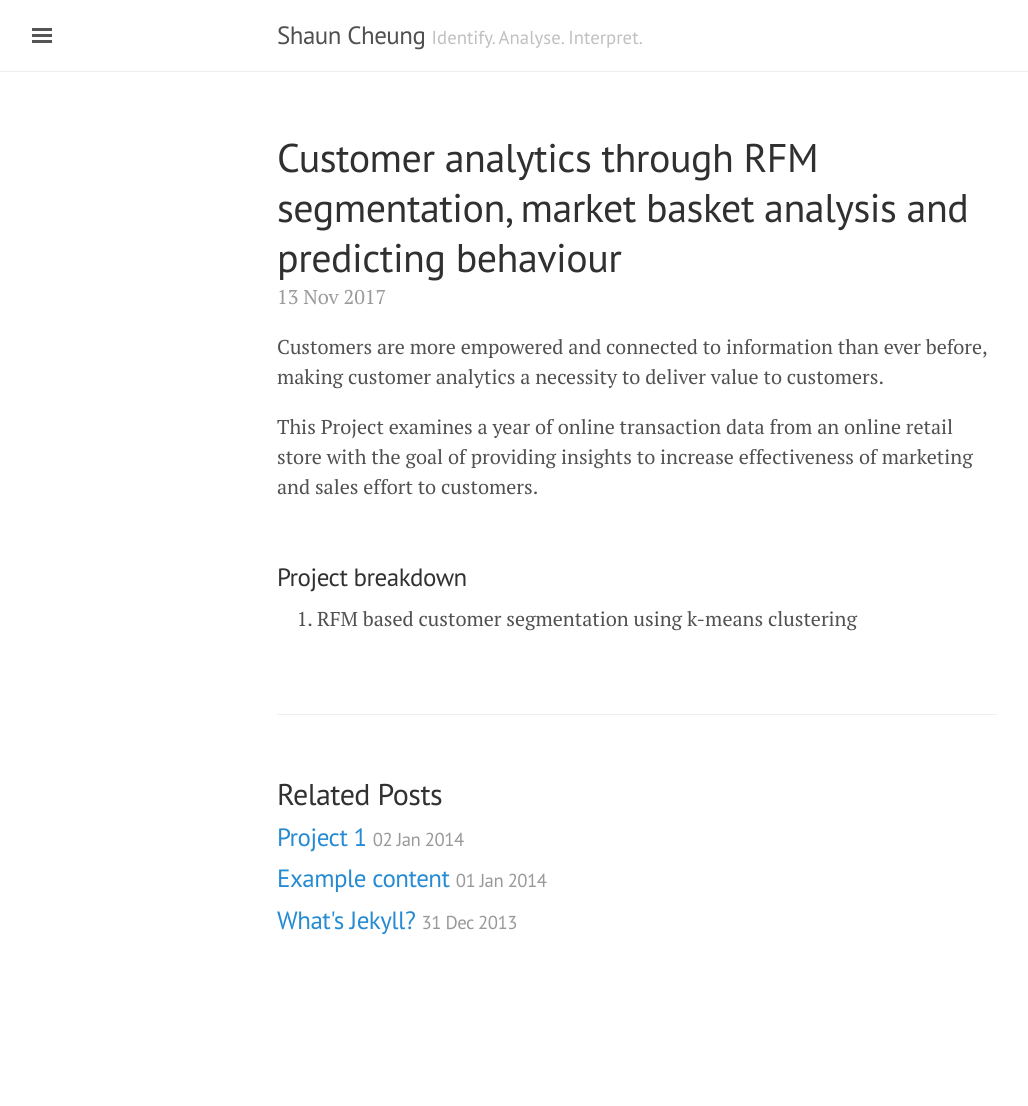
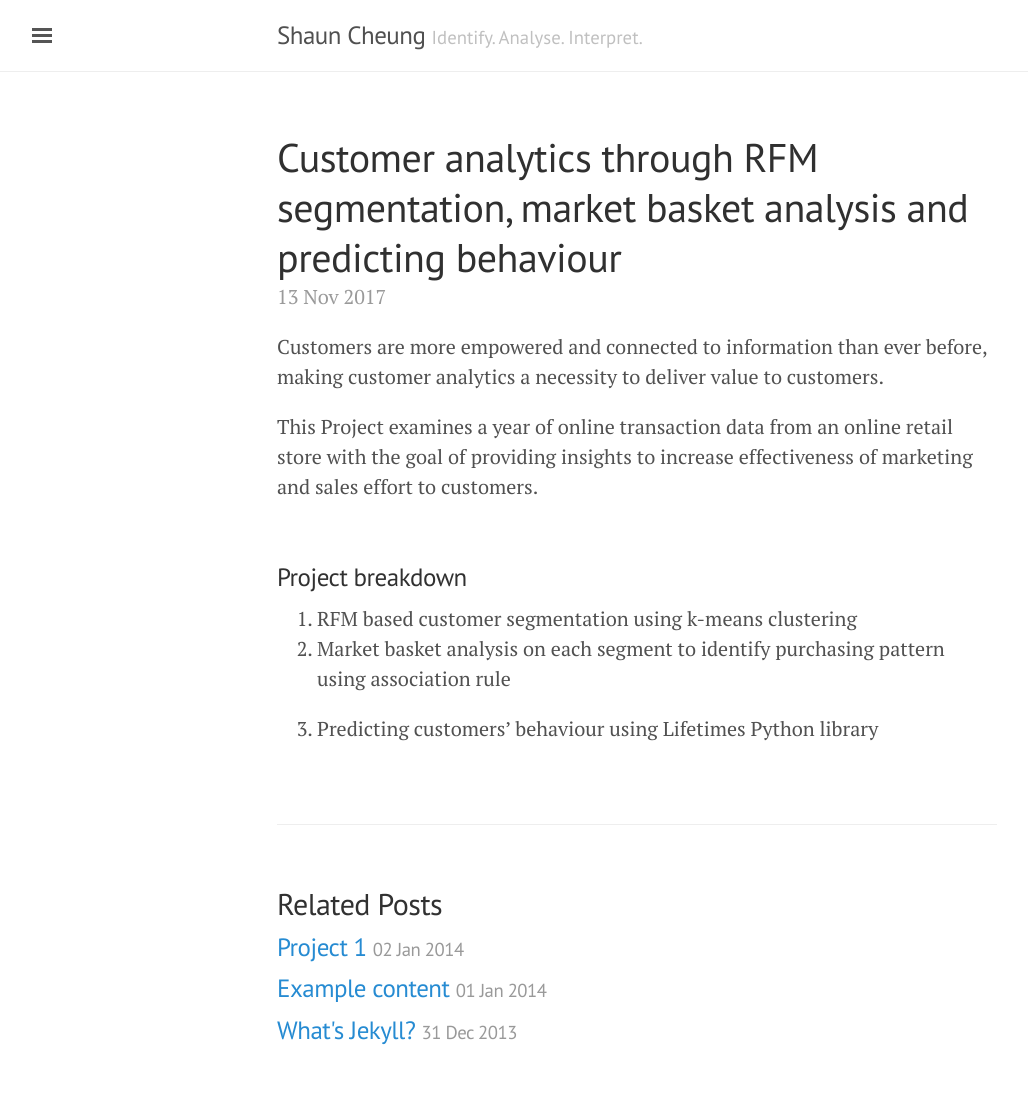
Before and after one commit to shauncheungkt/shauncheungkt.github.io, a Jekyll site: the page built from _posts/2017-11-13-Customer Analytics through Segmentation, Market Basket Analysis and Predictive Analytics.md, in a window 1280 px wide. Shown: the whole page, without its empty margins (3-1031 px from the left). Built offline with Jekyll 4.4.1, drawn with Linux system fonts in a browser that asks for light colours; before the commit the page ends 996 px from its top, so only the background shows below that.

Commit message:
Update 2017-11-13-Customer Analytics through Segmentation, Market Basket Analysis and Predictive Analytics.md

```diff
--- a/_posts/2017-11-13-Customer Analytics through Segmentation, Market Basket Analysis and Predictive Analytics.md
+++ b/_posts/2017-11-13-Customer Analytics through Segmentation, Market Basket Analysis and Predictive Analytics.md
@@ -16,3 +16,6 @@ This Project examines a year of online transaction data from an online retail st
 
 1. RFM based customer segmentation using k-means clustering
 <!-- ![Alt text](/images/segmentation.png) to insert picture -->
+2. Market basket analysis on each segment to identify purchasing pattern using association rule
+
+3. Predicting customers' behaviour using Lifetimes Python library
```
